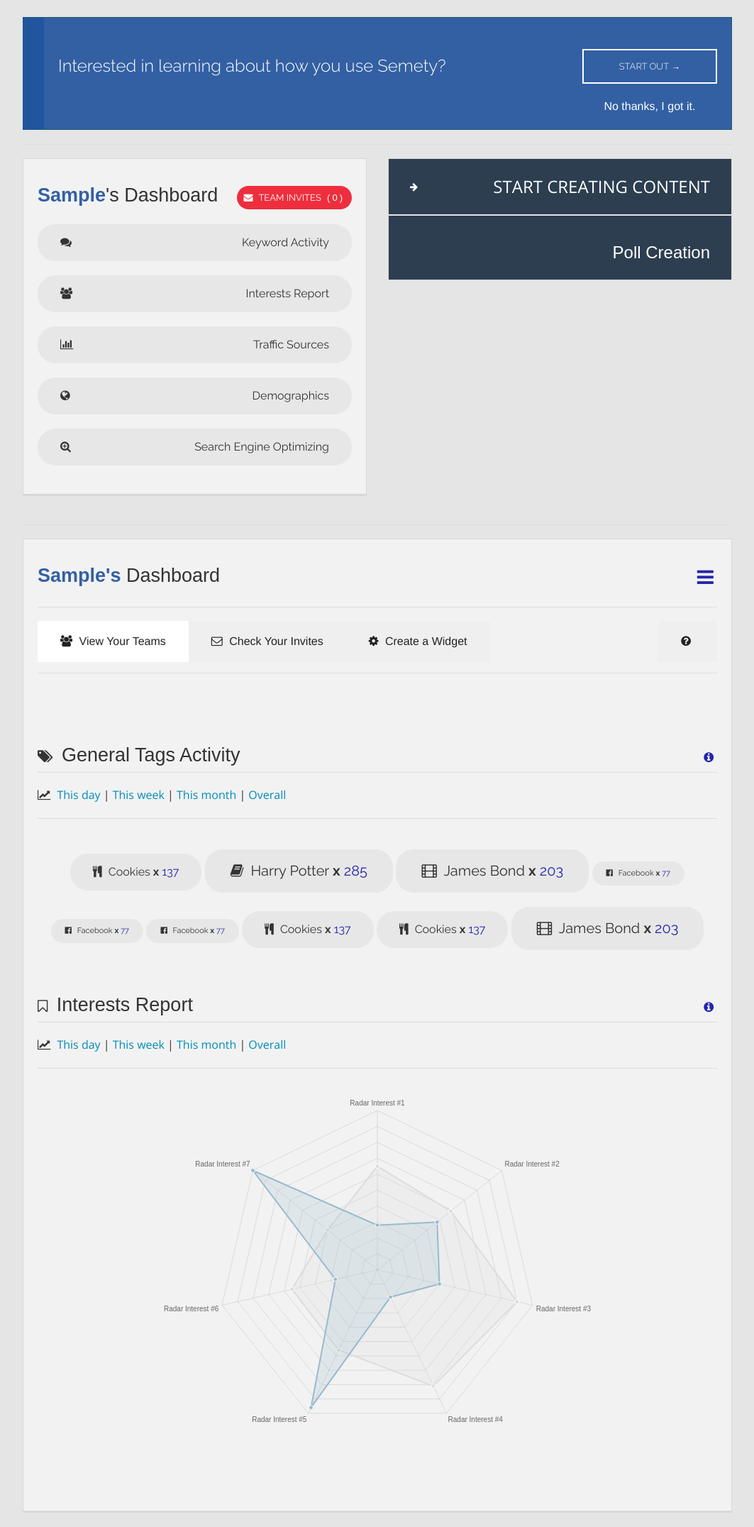
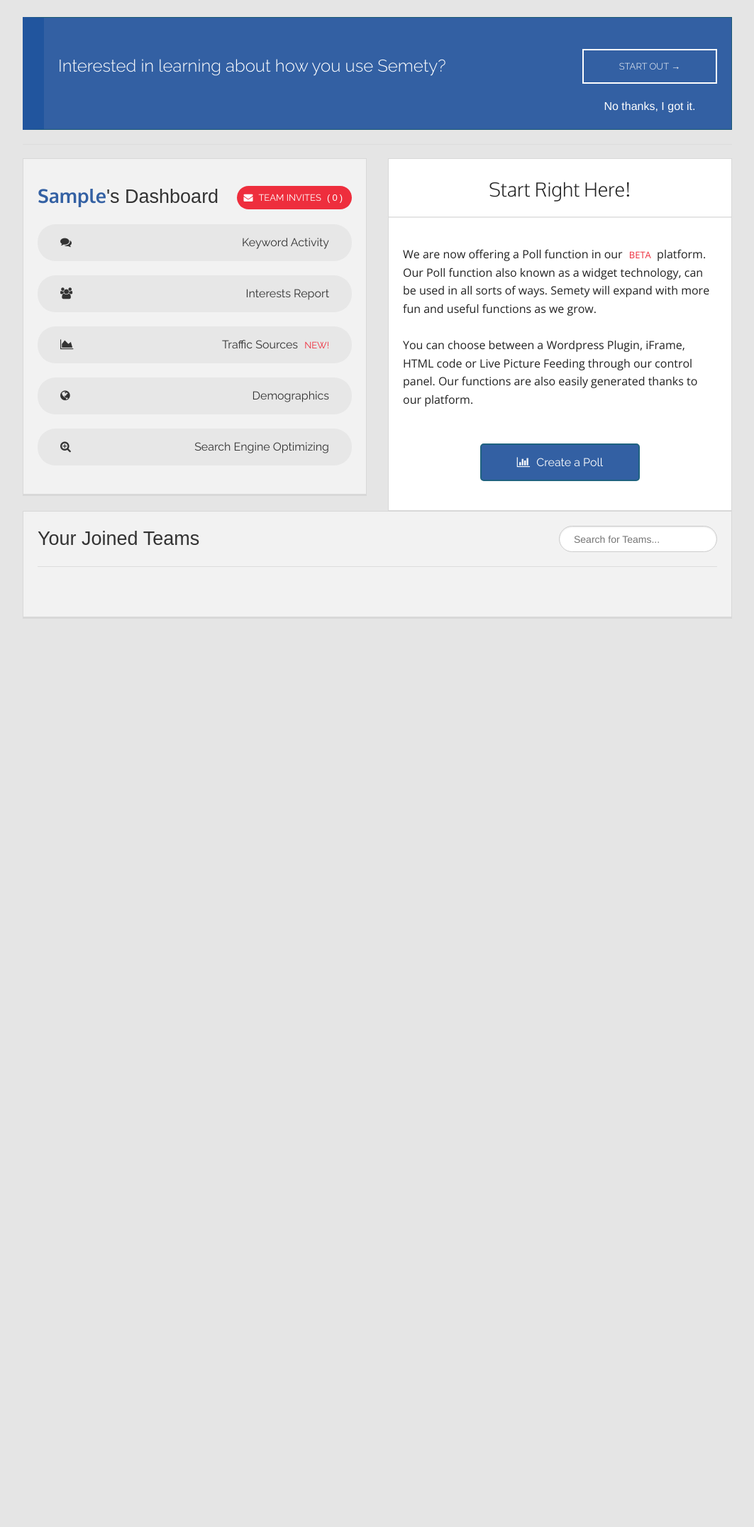
Before and after one commit to JamesJGarner/Survey, a Django app: page / in a window 1280 px wide. Shown: the part 75-2227 px from the top of the page at 71% size, without its empty margins (108-1171 px from the left). After the commit the page ends 947 px from the top, so only its background shows below. Run offline with Django 3.2, Linux system fonts and the light colour scheme; the visitor is signed in with stand-in values (Sample User, id 1); data that the repository does not hold is empty.

Commit message:
Daashboard fully overhauled

```diff
--- a/pluginservice/apps/polls/static/css/default.css
+++ b/pluginservice/apps/polls/static/css/default.css
@@ -1,6 +1,8 @@
 @import url(http://fonts.googleapis.com/css?family=Raleway:400,500,600,700,800,900,300,200,100);
+@import url(http://fonts.googleapis.com/css?family=Oxygen:400,300,700);
 @import url('/static/css/font-awesome.min.css');
 @import url('/static/css/font-awesome.css');
+
 
 body {
 	background: #e5e5e5;
@@ -71,7 +73,7 @@
 	font-weight: 300;
 	text-decoration: none !important;
 }
-.learnmore a:hover {
+.learnmore2:hover {
 	border-bottom: 1px dotted #fff !important;
 }
 .bluebackground {
@@ -347,7 +349,6 @@
 
 .yourteams {
     margin: 0;
-    border-top: 1px solid #ddd;
 }
 
 .yourteams li {
@@ -358,6 +359,7 @@
     width: 100%;
 	background-color: #fff;
 	margin: 10px 0px 10px 0px;
+
 }
 
 .yourteams li a {
@@ -365,6 +367,7 @@
 	color: #333333;
 	padding: 10px;
 	font-family: 'Raleway', sans-serif;
+
 }
 .yourteams li a:hover {
 	color: rgba(51, 96, 163, 0.93);
@@ -372,16 +375,29 @@
 
 .yourteams .manage {
   background: none;
-  background-color: rgba(51, 96, 163, 0.93);
+  background-color: #fff;
   padding: 8px 19px;
   margin-left: 10px;
   font-size: 9pt;
-  color: #FFF;
+  color: rgba(51, 96, 163, 0.93);
   border: 2px solid rgba(51, 96, 163, 0.93);
+  border-radius: 5px;
+  font-family: 'Oxygen', sans-serif;
+
+}
+.joinedteams {
+	padding-bottom: 15px;
+	margin-top: 5px !important;
+}
+.teamsearch {
+	padding: 10px !important;
+	padding-right: 20px !important;
+	padding-left: 20px !important;
+	border-radius: 25px !important;
 }
 .yourteams .manage:hover {
-  background-color: #fff;
-  color: rgba(51, 96, 163, 0.93);
+  background-color: rgba(51, 96, 163, 0.93);
+  color: #fff;
 }
 .keywordactivity2 {
 	color: #2424AE;
@@ -470,6 +486,7 @@
 	line-height: 62px !important;
 	font-weight: bold;
 	color: rgb(51, 96, 163);
+	font-family: 'Oxygen', sans-serif;
 }
 /* --------------------------------------- */
 /* ------------ TYPOGRAPHY END ----------- */
@@ -568,16 +585,41 @@
 .startout {
 	width: 100%;
 	border: 1px solid #d8d8d8;
-	background-color: #2c3e50;
+	background-color: #fff;
 	color: #fff !Important;
 	font-family: 'Raleway', sans-serif;
+	min-height: 476px;
+}
+.startout img {
+	width: 115px;
+	height: 115px;
+	margin: auto;
+	margin: 20px;
+}
+.startoutbutton {
+	border-radius: 5px;
+	font-size: 1rem !important;
+	font-family: 'Oxygen', sans-serif;
+}
+.startout p{
+	color: #222222;
+	padding: 20px;
+}
+.new {
+	color: #ee2e3d;
+	font-size: small;
+	margin-left: 5px;
+}
+.startout h1 {
+	font-size: 1.7rem;
+	text-align: centeR;
+	padding: 20px;
+	padding-bottom: 0px;
+	font-family: 'Oxygen', sans-serif;
 }
 .startout h2 {
-	color: #fff;
-	padding: 30px;
 	font-size: 1.5rem;
-	padding-bottom: 10px;
-	padding-top: 15px;
+	font-family: 'Oxygen', sans-serif;
 }
 .startout h3 {
 	padding-top: 0px;
@@ -585,7 +627,16 @@
 	color: #fff;
 	font-size: x-large;
 	line-height: 0px !important;
+	font-family: 'Oxygen', sans-serif;
 }
+.createyourcontent {
+	font-family: 'Oxygen', sans-serif;
+	letter-spacing: 2px;
+	background: rgb(51, 96, 163) !important;
+}
+
+
+
 .startoutright {
 	line-height: 42px;
 }
@@ -601,6 +652,9 @@
 	padding: 10px;
 	margin-top: 18px;
 	font-family: 'Raleway', sans-serif;
+}
+.invitesection:hover {
+	background:#D42936;
 }
 .nomargin {
 	margin: 0px !important;
@@ -644,7 +698,6 @@
 	background-color: #ca3619 !important;
 	color: #fff !important;
 }
-.secondary.small.button {}
 .PasswordButton {
 	height: 37px;
 	width: 100%;
--- a/pluginservice/templates/accounts/register.html
+++ b/pluginservice/templates/accounts/register.html
@@ -22,7 +22,7 @@
 			<p><input id="id_password2" name="password2" type="password" placeholder="Enter your password again..."></p>
 			<input type="submit" value="Register Now" class="button buttonregister">
         </form>
-		<center><p><a href="/login/">You can log in</a> or go back to <a href="/"> main page</a></p></center>
+		<center><p><a href="/login/">You can log in</a> or go back to <a href="/"> main page</a> too</p></center>
     </div>
 
 	<div class="registerbox show-for-large-up">
--- a/pluginservice/templates/site/homepage.html
+++ b/pluginservice/templates/site/homepage.html
@@ -7,7 +7,7 @@
 				<div class="right">
 				<a href="create.html" class="right secondary button small learnmoreButton">START OUT →</a>
 				<hr class="invisible">
-				<center><a href="#" class="underline">No thanks, I got it.</a></center>
+				<center><a href="#" class="learnmore2">No thanks, I got it.</a></center>
 		</div>
 		</div>
 		<hr>
@@ -16,11 +16,11 @@
 		<div class="large-6 columns">
 			<div class="panel left">
 				<h3 class="left"><span class="teamname">{{ user.username|title  }}</span>'s Dashboard</h3>
-				<h4 class="right nomargin"><div class="invitesection"><i class="fa fa-envelope"></i> TEAM INVITES <span>(0)</span></div></h4>
+				<h4 class="right nomargin"><a href="#"><div class="invitesection"><i class="fa fa-envelope"></i> TEAM INVITES <span>(0)</span></div></a></h4>
 				<center>
 					<a href="#" class="secondary button NoBorder widthbutton"><i class="fa fa-comments"></i> <div class="right">Keyword Activity</div></a>
 					<a href="#" class="secondary button NoBorder widthbutton"><i class="fa fa-users"></i> <div class="right">Interests Report</div></a>
-					<a href="#" class="secondary button NoBorder widthbutton"><i class="fa fa-bar-chart"></i> <div class="right">Traffic Sources</div></a>
+					<a href="#" class="secondary button NoBorder widthbutton"><i class="fa fa-area-chart"></i> <div class="right">Traffic Sources <span class="new">NEW!</span></div></a>
 					<a href="#" class="secondary button NoBorder widthbutton"><i class="fa fa-globe"></i> <div class="right">Demographics</div></a>
 					<a href="#" class="secondary button NoBorder widthbutton"><i class="fa fa-search-plus"></i> <div class="right">Search Engine Optimizing</div></a>
 				</center>
@@ -28,50 +28,33 @@
 		</div>
 		<div class="large-6 columns">
 			<div class="startout right">
-				<h2 class="left"><i class="fa fa-arrow-right"></i></h2>
-				<h2 class="right startoutright">START CREATING CONTENT</h2>
+				<h1>Start Right Here!</h1>
 				<hr/>
-				<div class="right">
-					<a href="/create/"><h3>Poll Creation</h3></a>
+				<p>We are now offering a Poll function in our <span class="new">BETA</span>&nbsp; platform. Our Poll function also known as a widget technology, can be used in all sorts of ways. Semety will expand with more fun and useful functions as we grow. <br/><br/>
+				You can choose between a Wordpress Plugin, iFrame, HTML code or Live Picture Feeding through our control panel. Our functions are also easily generated thanks to our platform.</p>
+				<center>
+						<a href="/create/" class="secondary buttonSelected2 button small marginbig startoutbutton"><i class="fa fa-bar-chart"></i> Create a Poll</a>
+				</center>
+
+				<hr clasS="invisible"/>
 			</div>
 		</div>
 		</div>
-		</diV>
-
-
+		<div class="panel">
+		<h3 class="left joinedteams">Your Joined Teams</h3>
+		<div class="right">
+			<input type="text" class="teamsearch" id="right-label" placeholder="Search for Teams...">
+		</div>
+			<ul class="yourteams">
 			<hr/>
-
-
-		<div class="panel clearfix">
-		<h3 class="left"><span class="teamname">{{ user.username|title  }}'s</span> Dashboard</h3>
-		<h3 class="right"><span class="teamname"> <a href="#" data-dropdown="drop1" aria-controls="drop1" aria-expanded="false"><i class="fa fa-bars veryblue"></i></a> </span></h3>
-		<ul id="drop1" data-dropdown-content class="f-dropdown" aria-hidden="true">
-		  <li><a href="#"><i class="fa fa-comments"></i> Keyword Activity</a></li>
-		  <li><a href="#"><i class="fa fa-users"></i> Interests Report</a></li>
-		  <li><a href="#"><i class="fa fa-bar-chart"></i> Traffic Sources</a></li>
-		  <li><a href="#"><i class="fa fa-globe"></i> Demographics</a></li>
-		</ul>
-		<hr/>
-			<div class="row">
-			<div class="large-12 columns">
-				<section class="tabs-example">
-				  <ul class="tabs" data-tab="">
-					<li class="tab-title active"><a href="#panel2-1"><i class="fa fa-users"></i> View Your Teams</a></li>
-					<li class="tab-title"><a href="#panel2-2"><i class="fa fa-envelope-o"></i> Check Your Invites</a></li>
-					<li class="tab-title"><a href="/create/"><i class="fa fa-cog"></i> Create a Widget</a></li>
-					<li class="tab-title right"><a href="#"><i class="fa fa-question-circle"></i></a></li>
-				  </ul>
-				  <div class="tabs-content">
-					<div class="content active" id="panel2-1">
-					<ul class="yourteams">
  				{% for team in teams %}
 					{% if team.admin %}
 						<li>
 							<span class="left">
-							<a href="/widgets/polls/team/{{ team.team.id }}"> {{ team.team }}</a>
+							<a href="/widgets/polls/team/{{ team.team.id }}"> {{ team.team }} </a>
 							</span>
 							<span class="right">
-							<a href="/team/#panel{{ team.team.id }}" class="manage"><i class="fa fa-cog"></i> Manage</a>
+							<a href="/team/#panel{{ team.team.id }}" class="manage"><i class="fa fa-cog"></i></a>
 							<a href="#" class="manage"><i class="fa fa-bar-chart"></i> View Analytics</a>
 							</span>
 						</li>
@@ -83,77 +66,12 @@
  					{% endif %}
 				{% endfor %}
 			</ul>
-					</div>
 			<div class="content" id="panel2-2">
 				<ul id="invites"></ul>
 			</div>
-				</div>
-					<div class="content" id="panel2-3">
-					</div>
-				  </div>
-				</section>
+		<hr class="invisible"/>
 		</div>
 
-
-		<hr class="invisible">
-		<h3 class="left"><i class="fa fa-tags small"></i> General Tags Activity</h3>
-		<h3 class="right"><small><a href="#"><i class="fa fa-info-circle veryblue"></i></a></small></h3>
-		<hr/>
-		<small><p><i class="fa fa-line-chart"></i> <a href="#">This day</a> | <span class="veryblue"><a href="#">This week</a></span> | <a href="#">This month</a> | <a href="#">Overall</a></p></small>
-		<hr>
-		<div class="keywordactivity"><center><br/>
-	<a href="#" class="secondary button NoBorder"> <i class="fa fa-cutlery"></i> Cookies <strong>x</strong><span class="keywordactivity2"> 137 </span></a>
-		<a href="#" class="secondary large button NoBorder"> <i class="fa fa-book"></i> Harry Potter <strong>x</strong><span class="keywordactivity2"> 285 </span></a>
-		<a href="#" class="secondary large button NoBorder"> <i class="fa fa-film"></i> James Bond <strong>x</strong><span class="keywordactivity2"> 203 </span></a>
-		<a href="#" class="secondary tiny button NoBorder"> <i class="fa fa-facebook-official"></i> Facebook <strong>x</strong><span class="keywordactivity2"> 77 </span></a>
-		<a href="#" class="secondary tiny button NoBorder"> <i class="fa fa-facebook-official"></i> Facebook <strong>x</strong><span class="keywordactivity2"> 77 </span></a>
-		<a href="#" class="secondary tiny button NoBorder"> <i class="fa fa-facebook-official"></i> Facebook <strong>x</strong><span class="keywordactivity2"> 77 </span></a>
-		<a href="#" class="secondary button NoBorder"> <i class="fa fa-cutlery"></i> Cookies <strong>x</strong><span class="keywordactivity2"> 137 </span></a>
-		<a href="#" class="secondary button NoBorder"> <i class="fa fa-cutlery"></i> Cookies <strong>x</strong><span class="keywordactivity2"> 137 </span></a>
-		<a href="#" class="secondary large button NoBorder"> <i class="fa fa-film"></i> James Bond <strong>x</strong><span class="keywordactivity2"> 203 </span></a>
-		</center></div>
-		<hr class="invisible">
-		<h3 class="left"><i class="fa fa-bookmark-o small"></i> Interests Report</h3>
-		<h3 class="right"><small><a href="#"><i class="fa fa-info-circle veryblue"></i></a></small></h3>
-		<hr/>
-		<small><p><i class="fa fa-line-chart"></i> <a href="#">This day</a> | <a href="#">This week</a> | <a href="#">This month</a> | <span class="veryblue"><a href="#">Overall</a></span></p></small>
-		<hr>
-		<div class="radarreport">
-		<canvas id="canvas"></canvas>
-		</div>
-		<script>
-			var radarChartData = {
-				labels: ["Radar Interest #1", "Radar Interest #2", "Radar Interest #3", "Radar Interest #4", "Radar Interest #5", "Radar Interest #6", "Radar Interest #7"],
-				datasets: [
-					{
-						label: "My First dataset",
-						fillColor: "rgba(220,220,220,0.2)",
-						strokeColor: "rgba(220,220,220,1)",
-						pointColor: "rgba(220,220,220,1)",
-						pointStrokeColor: "#fff",
-						pointHighlightFill: "#fff",
-						pointHighlightStroke: "rgba(220,220,220,1)",
-						data: [65,59,90,81,56,55,40]
-					},
-					{
-						label: "My Second dataset",
-						fillColor: "rgba(151,187,205,0.2)",
-						strokeColor: "rgba(151,187,205,1)",
-						pointColor: "rgba(151,187,205,1)",
-						pointStrokeColor: "#fff",
-						pointHighlightFill: "#fff",
-						pointHighlightStroke: "rgba(151,187,205,1)",
-						data: [28,48,40,19,96,27,100]
-					}
-				]
-			};
-
-			window.onload = function(){
-				window.myRadar = new Chart(document.getElementById("canvas").getContext("2d")).Radar(radarChartData, {
-					responsive: true
-				});
-			}
-	</script>
 <br/>
 <br/>
 
@@ -289,7 +207,7 @@
 				</ul><br/><hr/><br/>
 				<h6>Our users have already generated <strong>460 functions</strong>, are you ready?</h6><br/><br/>
 
-				<a href="#" class="secondary button small buttonSelected2 big">Or, do you want to read more?</a>
+				<a href="#" class="secondary button small buttonSelected2 big">Or, shall we convince you?</a>
 			</center>
 		</div>
 
```
Lines whose indentation alone changed are shown as unchanged.
